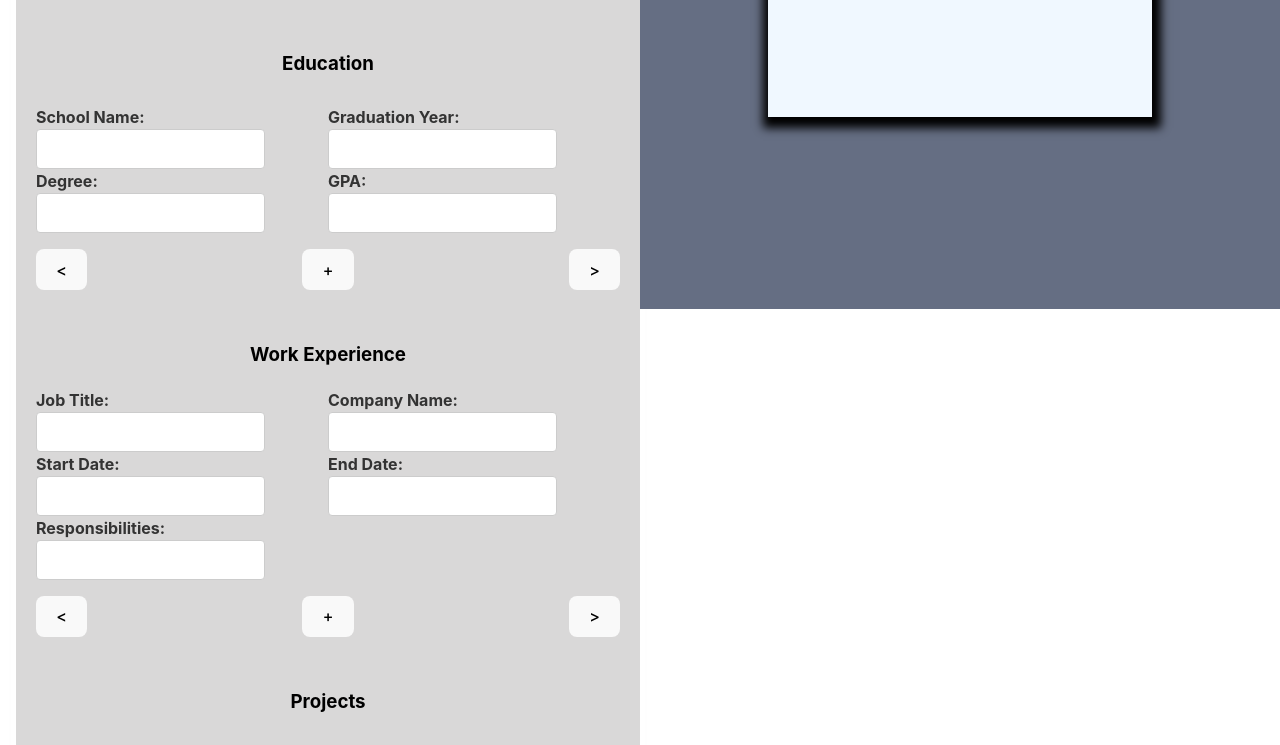
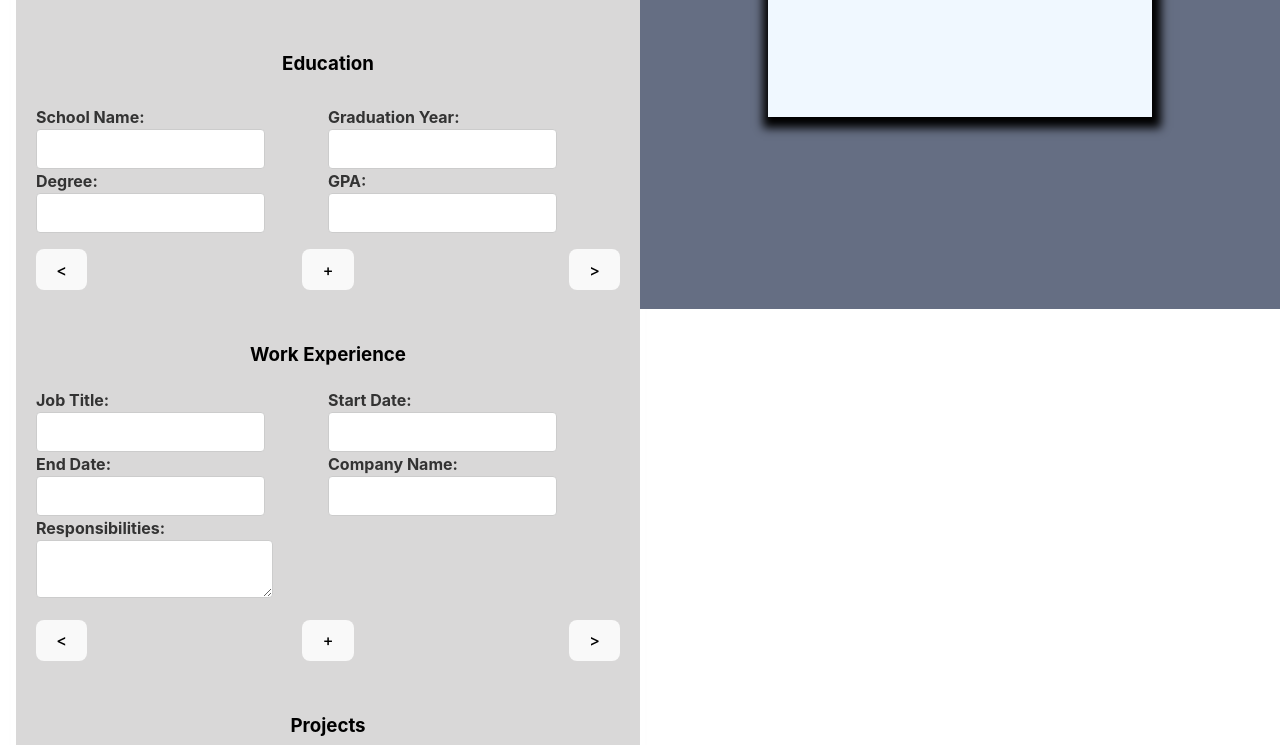
Before and after one commit to blitheryjibits/resume-builder, a React (Vite) app: page / in a window 1280 px wide. Shown: the part 491-1236 px from the top of the page. Built offline with nearby package versions, Linux system fonts and the light colour scheme.

Commit message:
Changed: moved the company name field below the start and end dates for styling.

```diff
--- a/src/components/form-components/work-experience-form.jsx
+++ b/src/components/form-components/work-experience-form.jsx
@@ -8,9 +8,9 @@ export default function WorkExperienceSection({ updateParent }) {
     jobs: [
       {
         "Job-Title": "",
-        "Company-Name": "",
         "Start-Date": "",
         "End-Date": "",
+        "Company-Name": "",
         "Responsibilities": "",
         id: 0,
       }
@@ -91,10 +91,23 @@ export default function WorkExperienceSection({ updateParent }) {
           return (
             <div key={key} className="input-field-container">
             <label>{String(key).replace(/-/g, " ")}:</label>
-            <input type="text" name={key} value={value} className={`input-${key}`}
-              onChange={(e) => handleChange(e)}
-              onBlur={key === "Company-Name" ? () => setJobId(value) : undefined}
-            />
+            {key === "Responsibilities" ? (
+        <textarea
+          name={key}
+          value={value}
+          className={`input-${key}`}
+          onChange={(e) => handleChange(e)}
+        />
+      ) : (
+        <input
+          type="text"
+          name={key}
+          value={value}
+          className={`input-${key}`}
+          onChange={(e) => handleChange(e)}
+          onBlur={key === "Company-Name" ? () => setJobId(value) : undefined}
+        />
+      )}
             </div>)
           }) // end map
         }
```
